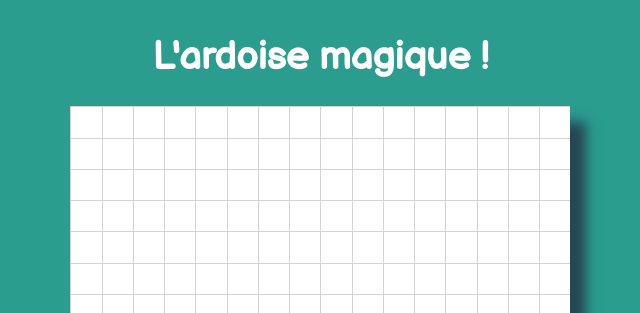
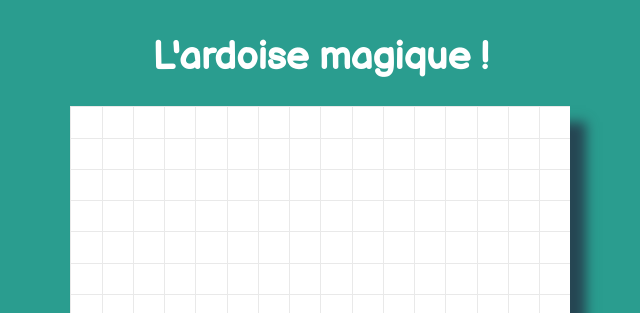
Before and after one commit to nicolasseine/Etch-a-sketch, a plain HTML site: page index.html in a window 1280 px wide. Shown: the top 313 px of the page, 446-1086 px from the left. Drawn offline with Linux system fonts and the light colour scheme.

Commit message:
lighter grid lines

```diff
--- a/style.css
+++ b/style.css
@@ -38,8 +38,8 @@ main {
 }
 
 .cell {
-    border-top: 1px solid lightgray;
-    border-left: 1px solid lightgray;
+    border-top: 1px solid #e9e9e9;
+    border-left: 1px solid #e9e9e9;
 }
 
 .cell:hover {
```
